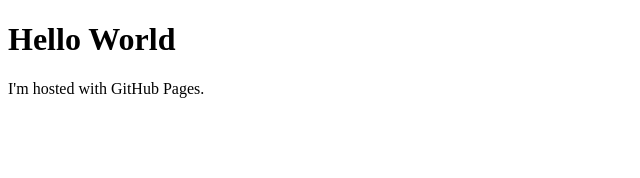
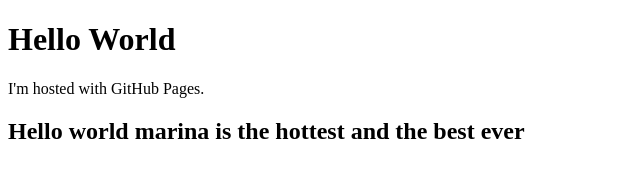
Before and after one commit to richmondclaire/richmondclaire.github.io, a plain HTML site: page index.html in a window 1280 px wide. Shown: the whole page, without its empty margins (0-640 px from the left). Drawn offline with Linux system fonts and the light colour scheme.

Commit message:
Update index.html
marina's update

```diff
--- a/index.html
+++ b/index.html
@@ -3,5 +3,6 @@
 <body>
 <h1>Hello World</h1>
 <p>I'm hosted with GitHub Pages.</p>
+<h2>Hello world marina is the hottest and the best ever</h2>
 </body>
 </html>
```
